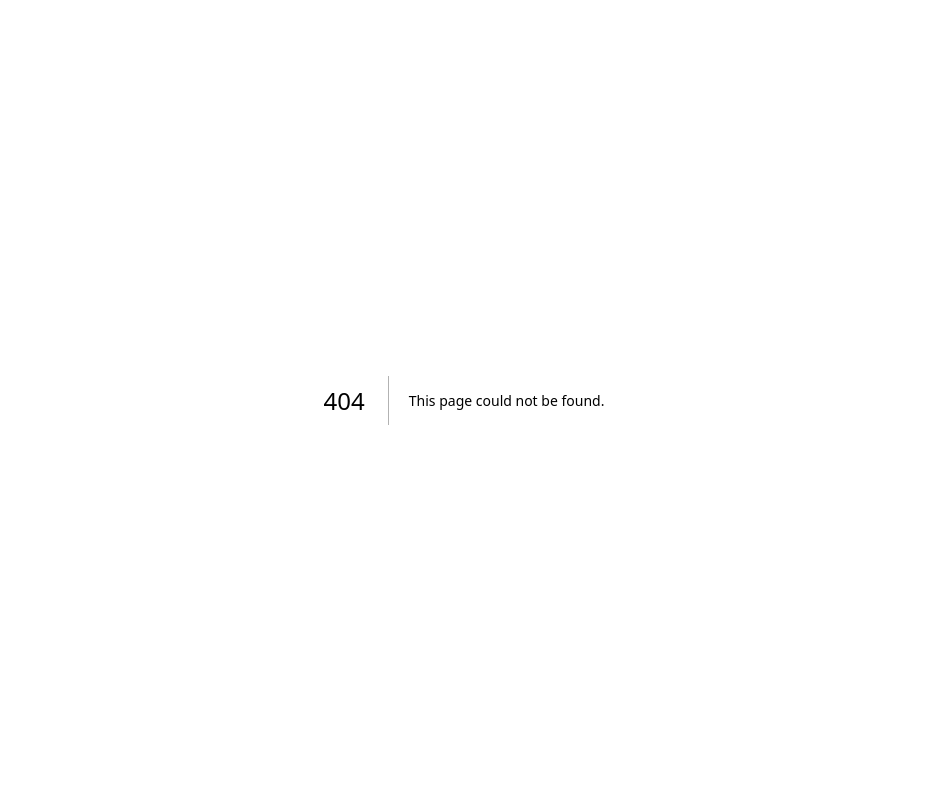
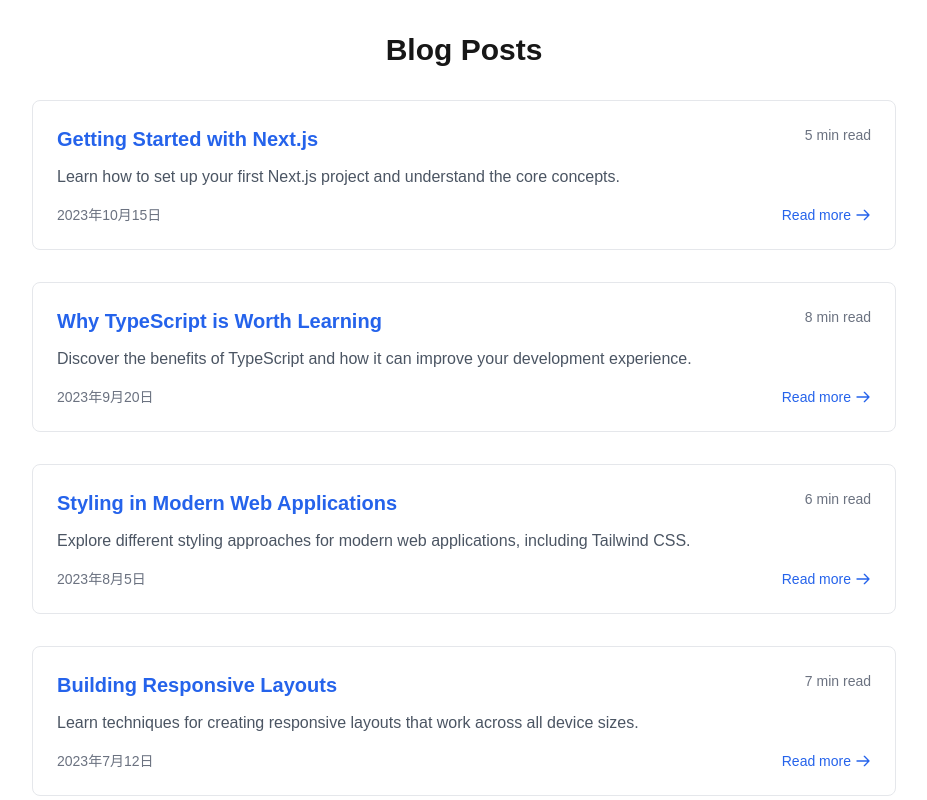
Before and after one commit to RyuNyan-Taro/nyantaro_cloud_web, a Next.js app: page /blog in a window 1280 px wide. Before the commit this address had no page. Shown: the top 800 px of the page, without its empty margins (176-1103 px from the left). Built offline with nearby package versions, Linux system fonts and the light colour scheme.

Commit message:
create dummy blog page

```diff
--- /dev/null
+++ b/src/app/blog/[slug]/page.tsx
@@ -0,0 +1,109 @@
+import { Metadata } from 'next';
+import Link from 'next/link';
+import { notFound } from 'next/navigation';
+
+// This would typically come from a database or CMS
+const blogPosts = [
+  {
+    id: '1',
+    title: 'Getting Started with Next.js',
+    content: 'This is a sample blog post about getting started with Next.js.',
+    date: '2023-10-15',
+    slug: 'getting-started-with-nextjs',
+  },
+  {
+    id: '2',
+    title: 'Why TypeScript is Worth Learning',
+    content: 'This is a sample blog post about the benefits of TypeScript.',
+    date: '2023-09-20',
+    slug: 'why-typescript-is-worth-learning',
+  },
+  {
+    id: '3',
+    title: 'Styling in Modern Web Applications',
+    content: 'This is a sample blog post about styling in modern web applications.',
+    date: '2023-08-05',
+    slug: 'styling-in-modern-web-applications',
+  },
+  {
+    id: '4',
+    title: 'Building Responsive Layouts',
+    content: 'This is a sample blog post about building responsive layouts.',
+    date: '2023-07-12',
+    slug: 'building-responsive-layouts',
+  },
+  {
+    id: '5',
+    title: 'State Management in React Applications',
+    content: 'This is a sample blog post about state management in React applications.',
+    date: '2023-06-28',
+    slug: 'state-management-in-react',
+  },
+];
+
+// Generate metadata for the page
+export async function generateMetadata({ params }: { params: { slug: string } }): Promise<Metadata> {
+  // Await the params object to access its properties
+  const resolvedParams = await Promise.resolve(params);
+  const post = blogPosts.find((post) => post.slug === resolvedParams.slug);
+
+  if (!post) {
+    return {
+      title: 'Post Not Found',
+    };
+  }
+
+  return {
+    title: `${post.title} | Blog`,
+    description: post.content.substring(0, 160),
+  };
+}
+
+export default async function BlogPostPage({ params }: { params: { slug: string } }) {
+  // Await the params object to access its properties
+  const resolvedParams = await Promise.resolve(params);
+  const post = blogPosts.find((post) => post.slug === resolvedParams.slug);
+
+  if (!post) {
+    notFound();
+  }
+
+  return (
+    <div className="max-w-3xl mx-auto px-4 py-8">
+      <Link
+        href="/blog"
+        className="inline-flex items-center text-sm font-medium text-blue-600 hover:text-blue-800 mb-6"
+      >
+        <svg
+          className="w-4 h-4 mr-1"
+          fill="none"
+          stroke="currentColor"
+          viewBox="0 0 24 24"
+          xmlns="http://www.w3.org/2000/svg"
+        >
+          <path
+            strokeLinecap="round"
+            strokeLinejoin="round"
+            strokeWidth="2"
+            d="M10 19l-7-7m0 0l7-7m-7 7h18"
+          />
+        </svg>
+        Back to all posts
+      </Link>
+
+      <article>
+        <h1 className="text-3xl font-bold mb-4">{post.title}</h1>
+        <p className="text-gray-500 mb-8">{new Date(post.date).toLocaleDateString('ja-JP', {
+          year: 'numeric',
+          month: 'long',
+          day: 'numeric'
+        })}</p>
+
+        <div className="prose max-w-none">
+          <p>{post.content}</p>
+          <p>This is a placeholder for actual blog content. In a real application, this would include full article content, possibly formatted with Markdown or rich text.</p>
+        </div>
+      </article>
+    </div>
+  );
+}
--- /dev/null
+++ b/src/app/blog/not-found.tsx
@@ -0,0 +1,16 @@
+import Link from 'next/link';
+
+export default function NotFound() {
+  return (
+    <div className="flex flex-col items-center justify-center min-h-[60vh] px-4">
+      <h2 className="text-2xl font-bold mb-4">Blog Post Not Found</h2>
+      <p className="text-gray-600 mb-6">The blog post you&#39;re looking for doesn&#39;t exist or has been moved.</p>
+      <Link
+        href="/blog"
+        className="px-4 py-2 bg-blue-600 text-white rounded hover:bg-blue-700 transition-colors"
+      >
+        Back to Blog
+      </Link>
+    </div>
+  );
+}
--- /dev/null
+++ b/src/app/blog/page.tsx
@@ -0,0 +1,119 @@
+import { Metadata } from 'next';
+import Link from 'next/link';
+
+export const metadata: Metadata = {
+  title: 'Blog | My Website',
+  description: 'Read our latest blog posts and articles',
+};
+
+// Blog post interface
+interface BlogPost {
+  id: string;
+  title: string;
+  description: string;
+  date: string;
+  readTime: string;
+  slug: string;
+}
+
+// Sample blog post data
+const blogPosts: BlogPost[] = [
+  {
+    id: '1',
+    title: 'Getting Started with Next.js',
+    description: 'Learn how to set up your first Next.js project and understand the core concepts.',
+    date: '2023-10-15',
+    readTime: '5 min read',
+    slug: 'getting-started-with-nextjs',
+  },
+  {
+    id: '2',
+    title: 'Why TypeScript is Worth Learning',
+    description: 'Discover the benefits of TypeScript and how it can improve your development experience.',
+    date: '2023-09-20',
+    readTime: '8 min read',
+    slug: 'why-typescript-is-worth-learning',
+  },
+  {
+    id: '3',
+    title: 'Styling in Modern Web Applications',
+    description: 'Explore different styling approaches for modern web applications, including Tailwind CSS.',
+    date: '2023-08-05',
+    readTime: '6 min read',
+    slug: 'styling-in-modern-web-applications',
+  },
+  {
+    id: '4',
+    title: 'Building Responsive Layouts',
+    description: 'Learn techniques for creating responsive layouts that work across all device sizes.',
+    date: '2023-07-12',
+    readTime: '7 min read',
+    slug: 'building-responsive-layouts',
+  },
+  {
+    id: '5',
+    title: 'State Management in React Applications',
+    description: 'Compare different state management solutions for React applications.',
+    date: '2023-06-28',
+    readTime: '10 min read',
+    slug: 'state-management-in-react',
+  },
+];
+
+// Format date to a more readable format
+function formatDate(dateString: string): string {
+  const options: Intl.DateTimeFormatOptions = { year: 'numeric', month: 'long', day: 'numeric' };
+  return new Date(dateString).toLocaleDateString('ja-JP', options);
+}
+
+export default function BlogPage() {
+  return (
+    <div className="max-w-4xl mx-auto px-4 py-8">
+      <h1 className="text-3xl font-bold mb-8 text-center">Blog Posts</h1>
+
+      <div className="space-y-8">
+        {blogPosts.map((post) => (
+          <article
+            key={post.id}
+            className="border border-gray-200 rounded-lg p-6 hover:shadow-md transition-shadow"
+          >
+            <div className="flex justify-between items-start mb-3">
+              <h2 className="text-xl font-semibold text-blue-600 hover:text-blue-800">
+                <Link href={`/blog/${post.slug}`}>
+                  {post.title}
+                </Link>
+              </h2>
+              <span className="text-sm text-gray-500">{post.readTime}</span>
+            </div>
+
+            <p className="text-gray-600 mb-4">{post.description}</p>
+
+            <div className="flex justify-between items-center">
+              <span className="text-sm text-gray-500">{formatDate(post.date)}</span>
+              <Link
+                href={`/blog/${post.slug}`}
+                className="inline-flex items-center text-sm font-medium text-blue-600 hover:text-blue-800"
+              >
+                Read more
+                <svg
+                  className="w-4 h-4 ml-1"
+                  fill="none"
+                  stroke="currentColor"
+                  viewBox="0 0 24 24"
+                  xmlns="http://www.w3.org/2000/svg"
+                >
+                  <path
+                    strokeLinecap="round"
+                    strokeLinejoin="round"
+                    strokeWidth="2"
+                    d="M14 5l7 7m0 0l-7 7m7-7H3"
+                  />
+                </svg>
+              </Link>
+            </div>
+          </article>
+        ))}
+      </div>
+    </div>
+  );
+}
```
